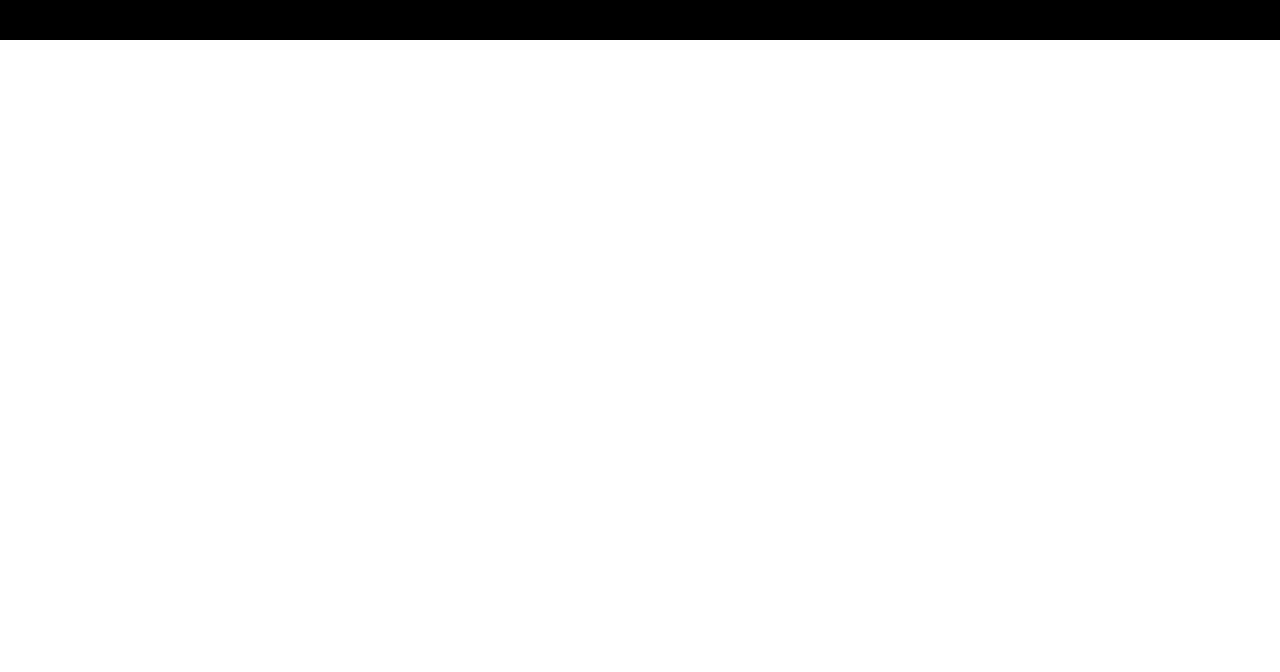
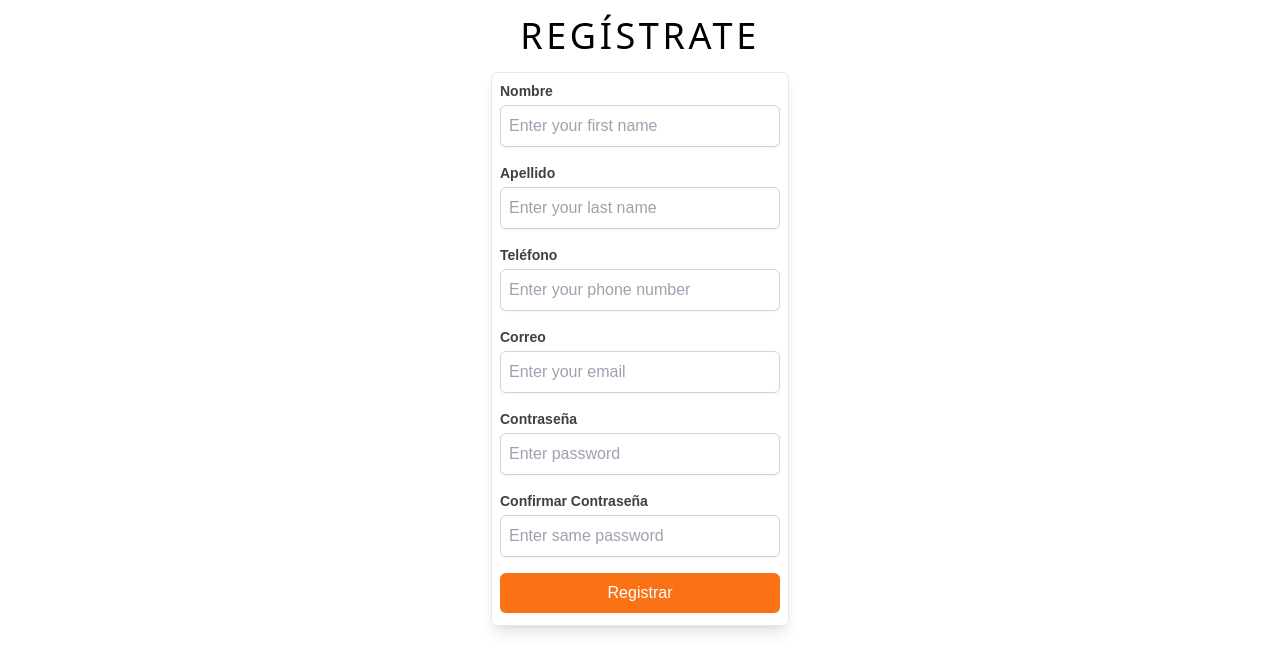
Before and after one commit to aerg04/Metro-Eventos, a React (Vite) app: page /register in a window 1280 px wide. Shown: the top 672 px of the page. Built offline with nearby package versions, Linux system fonts and the light colour scheme.

Commit message:
HU Registro

```diff
--- a/package.json
+++ b/package.json
@@ -11,7 +11,8 @@
   },
   "dependencies": {
     "react": "^18.3.1",
-    "react-dom": "^18.3.1"
+    "react-dom": "^18.3.1",
+    "react-router-dom": "^6.27.0"
   },
   "devDependencies": {
     "@eslint/js": "^9.11.1",
--- a/src/App.jsx
+++ b/src/App.jsx
@@ -1,6 +1,6 @@
 import { useState } from 'react'
-import reactLogo from './assets/react.svg'
-import viteLogo from '/vite.svg'
+import { BrowserRouter as Router, Routes, Route, Navigate } from 'react-router-dom';
+import Register from './pages/Register';
 
 
 function App() {
@@ -8,7 +8,13 @@ function App() {
 
   return (
     <>
-      <div className='h-10 bg-black'> hola</div>
+    <Router>
+      <Routes>
+        <Route path='/' element={<Navigate to='/register' />} />
+        <Route path='/home' element={<div>Home</div>} />
+        <Route path='/register' element={ <Register></Register>} />
+      </Routes>
+    </Router>
     </>
   )
 }
--- /dev/null
+++ b/src/pages/Register.jsx
@@ -0,0 +1,197 @@
+// import Navbar from "../components/navigation/Navbar";
+// import Footer from "../components/navigation/Footer";
+import "../index.css";
+import { useState } from "react";
+
+function Register() {
+  const [errors, setErrors] = useState({});
+
+  const funcCreate = async (e) => {
+    e.preventDefault();
+
+    const rol = "Cliente";
+    const fname = e.target.Fname.value.trim();
+    const lname = e.target.Lname.value.trim();
+    const phone = e.target.phone.value.trim();
+    const email = e.target.email.value.trim();
+    const password = e.target.password.value.trim();
+    const checkpassword = e.target.checkpassword.value.trim();
+
+    const newErrors = {};
+
+    const nameRegex = /^[A-Za-z]+$/;
+    const emailRegex = /^[^\s@]+@correo\.unimet\.edu\.ve$/; // Solo acepta correos de la unimet
+    const phoneRegex = /^[0-9]+$/;
+
+    // Validaciones de campos
+    if (!fname || !nameRegex.test(fname)) {
+      newErrors.fname = "Nombre inválido o vacío";
+    }
+
+    if (!lname || !nameRegex.test(lname)) {
+      newErrors.lname = "Apellido inválido o vacío";
+    }
+
+    if (!email || !emailRegex.test(email)) {
+      newErrors.email = "Correo electrónico debe ser @correo.unimet.edu.ve";
+    }
+
+    if (!phone || !phoneRegex.test(phone)) {
+      newErrors.phone = "Número de teléfono inválido o vacío";
+    }
+
+    if (!password) {
+      newErrors.password = "Contraseña vacía";
+    }
+
+    if (password !== checkpassword) {
+      newErrors.checkpassword = "Las contraseñas no coinciden";
+    }
+
+    if (Object.keys(newErrors).length > 0) {
+      setErrors(newErrors);
+      return;
+    }
+
+    // Si no hay errores, procede a crear el usuario
+  //   try {
+  //     const infoUsuario = await createUserWithEmailAndPassword(
+  //       auth,
+  //       email,
+  //       password
+  //     ).then((usuarioFirebase) => {
+  //       return usuarioFirebase;
+  //     });
+  //     const docuRef = doc(firestore, `usuarios/${infoUsuario.user.uid}`);
+  //     setDoc(docuRef, {
+  //       email: email,
+  //       rol: rol,
+  //       fname: fname,
+  //       lname: lname,
+  //       phone: phone,
+  //     });
+  //     console.log(infoUsuario);
+  //   } catch (error) {
+  //     alert("Este Correo ya se encuentra registrado");
+  //   }
+
+
+    };
+
+  return (
+    <>
+      <div className="flex place-content-evenly flex-col items-center gap-4 w-full h-full bg-white">
+        <h2 className="text-center text-4xl mt-4 uppercase tracking-widest">
+          Regístrate
+        </h2>
+        <div className="self-center border bg-slate-50 rounded-md shadow-lg backdrop-filter backdrop-blur-sm relative bg-opacity-10 flex flex-col">
+          <div className="content-center align-middle font-montserrat">
+            <form
+              className="p-1 m-1 mb-2 w-72 flex flex-col gap-4"
+              onSubmit={funcCreate}
+            >
+              <div>
+                <label className="block text-sm font-bold text-zinc-700 dark:text-zinc-300">
+                  Nombre
+                </label>
+                <input
+                  id="Fname"
+                  className={`mt-1 block w-full p-2 border rounded-md shadow-sm focus:ring-teal-500 focus:border-teal-500 ${
+                    errors.fname ? "border-red-500" : "border-zinc-300"
+                  } dark:bg-zinc-700 dark:border-zinc-600 dark:placeholder-zinc-400 dark:text-white`}
+                  placeholder="Enter your first name"
+                />
+                {errors.fname && (
+                  <p className="text-red-500 text-xs mt-1">{errors.fname}</p>
+                )}
+              </div>
+              <div>
+                <label className="block text-sm font-bold text-zinc-700 dark:text-zinc-300">
+                  Apellido
+                </label>
+                <input
+                  id="Lname"
+                  placeholder="Enter your last name"
+                  className={`mt-1 block w-full p-2 border rounded-md shadow-sm focus:ring-teal-500 focus:border-teal-500 ${
+                    errors.lname ? "border-red-500" : "border-zinc-300"
+                  } dark:bg-zinc-700 dark:border-zinc-600 dark:placeholder-zinc-400 dark:text-white`}
+                />
+                {errors.lname && (
+                  <p className="text-red-500 text-xs mt-1">{errors.lname}</p>
+                )}
+              </div>
+              <div>
+                <label className="block text-sm font-bold text-zinc-700 dark:text-zinc-300">
+                  Teléfono
+                </label>
+                <input
+                  id="phone"
+                  className={`mt-1 block w-full p-2 border rounded-md shadow-sm focus:ring-teal-500 focus:border-teal-500 ${
+                    errors.phone ? "border-red-500" : "border-zinc-300"
+                  } dark:bg-zinc-700 dark:border-zinc-600 dark:placeholder-zinc-400 dark:text-white`}
+                  placeholder="Enter your phone number"
+                />
+                {errors.phone && (
+                  <p className="text-red-500 text-xs mt-1">{errors.phone}</p>
+                )}
+              </div>
+              <div>
+                <label className="block text-sm font-bold text-zinc-700 dark:text-zinc-300">
+                  Correo
+                </label>
+                <input
+                  type="email"
+                  id="email"
+                  className={`mt-1 block w-full p-2 border rounded-md shadow-sm focus:ring-teal-500 focus:border-teal-500 ${
+                    errors.email ? "border-red-500" : "border-zinc-300"
+                  } dark:bg-zinc-700 dark:border-zinc-600 dark:placeholder-zinc-400 dark:text-white`}
+                  placeholder="Enter your email"
+                />
+                {errors.email && (
+                  <p className="text-red-500 text-xs mt-1">{errors.email}</p>
+                )}
+              </div>
+              <div>
+                <label className="block text-sm font-bold text-zinc-700 dark:text-zinc-300">
+                  Contraseña
+                </label>
+                <input
+                  type="password"
+                  id="password"
+                  className={`mt-1 block w-full p-2 border rounded-md shadow-sm focus:ring-teal-500 focus:border-teal-500 ${
+                    errors.password ? "border-red-500" : "border-zinc-300"
+                  } dark:bg-zinc-700 dark:border-zinc-600 dark:placeholder-zinc-400 dark:text-white`}
+                  placeholder="Enter password"
+                />
+                {errors.password && (
+                  <p className="text-red-500 text-xs mt-1">{errors.password}</p>
+                )}
+              </div>
+              <div>
+                <label className="block text-sm font-bold text-zinc-700 dark:text-zinc-300">
+                  Confirmar Contraseña
+                </label>
+                <input
+                  type="password"
+                  id="checkpassword"
+                  className={`mt-1 block w-full p-2 border rounded-md shadow-sm focus:ring-teal-500 focus:border-teal-500 ${
+                    errors.checkpassword ? "border-red-500" : "border-zinc-300"
+                  } dark:bg-zinc-700 dark:border-zinc-600 dark:placeholder-zinc-400 dark:text-white`}
+                  placeholder="Enter same password"
+                />
+                {errors.checkpassword && (
+                  <p className="text-red-500 text-xs mt-1">{errors.checkpassword}</p>
+                )}
+              </div>
+              <button className="w-full py-2 bg-orange-500 text-white rounded-md shadow-sm hover:bg-orange-600">
+                Registrar
+              </button>
+            </form>
+          </div>
+        </div>
+      </div>
+    </>
+  );
+}
+
+export default Register;
--- a/tailwind.config.js
+++ b/tailwind.config.js
@@ -4,7 +4,11 @@ export default {
     "./src/**/*.{js,jsx,ts,tsx}",
   ],
   theme: {
-    extend: {},
+    extend: {
+      fontFamily: {
+        'montserrat': ['Montserrat', 'sans-serif'],
+      }
+    },
   },
   plugins: [],
 }
```
Also changed, not shown: src/components/Footer.jsx (added), src/components/Header.jsx (added), 1 other file (tests, documents, lock files or other folders).
